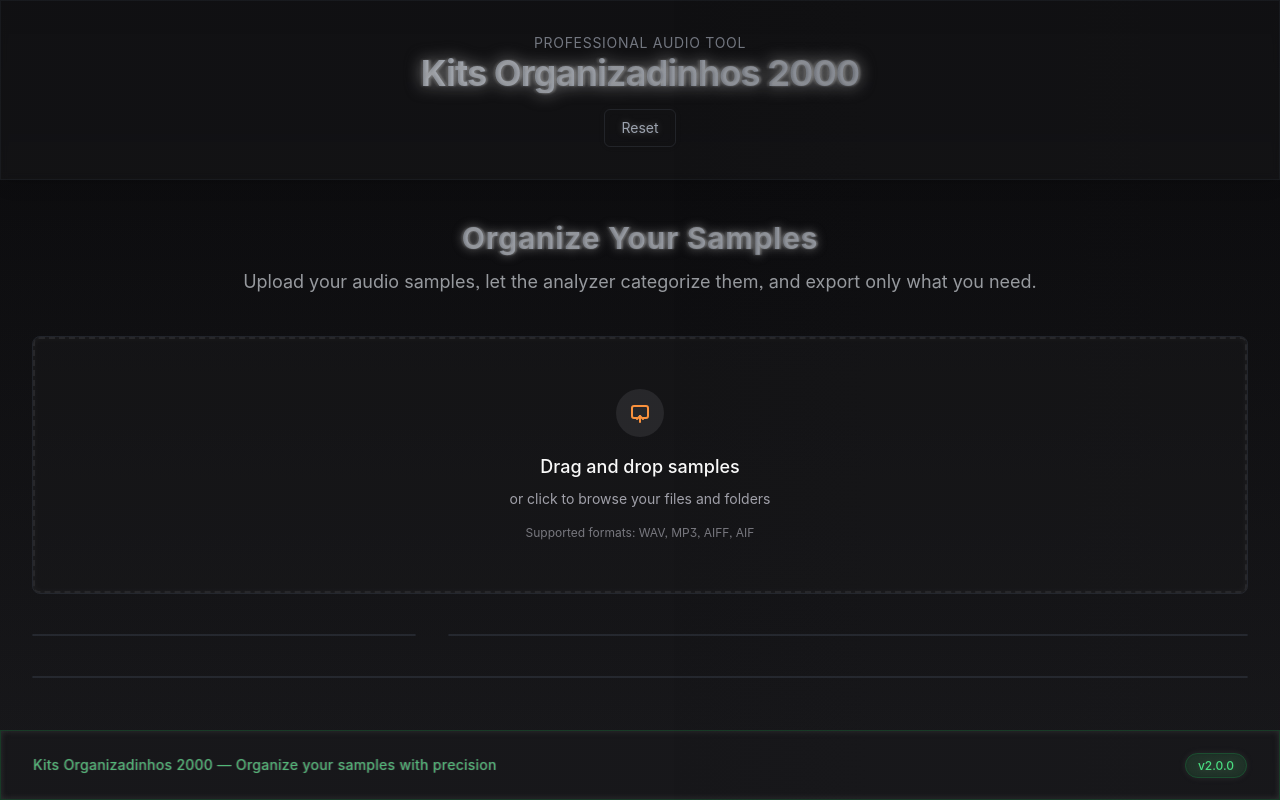
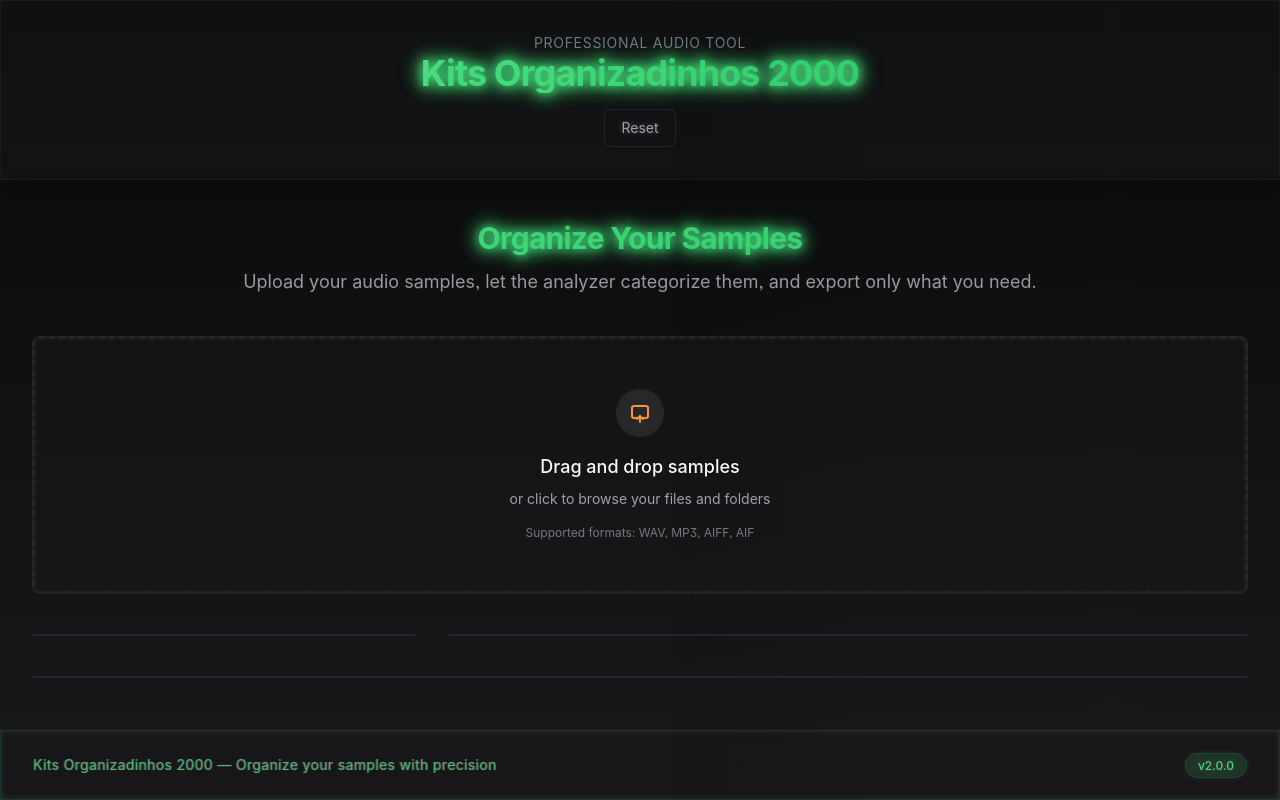
Before and after one commit to guatemalabro/kits_organizadinhos_2000, a React (Vite) app: page / in a window 1280 px wide. Built offline with nearby package versions, Linux system fonts and the light colour scheme.

Commit message:
Style header titles
Update header titles to use a neon green color scheme while maintaining the overall gray aesthetic.

```diff
--- a/src/components/Header.tsx
+++ b/src/components/Header.tsx
@@ -12,7 +12,7 @@ const Header: React.FC = () => {
           <div className="text-sm uppercase tracking-wider text-gray-400/70">
             Professional Audio Tool
           </div>
-          <h1 className="text-4xl font-bold tracking-tight text-transparent bg-clip-text bg-gradient-to-r from-gray-400 to-gray-500 drop-shadow-[0_0_8px_rgba(160,160,160,0.7)] vhs-text">
+          <h1 className="text-4xl font-bold tracking-tight text-transparent bg-clip-text bg-gradient-to-r from-green-400 to-green-500 drop-shadow-[0_0_8px_rgba(74,222,128,0.8)] matrix-glow">
             Kits Organizadinhos 2000
           </h1>
         </div>
--- a/src/index.css
+++ b/src/index.css
@@ -100,6 +100,26 @@
     }
   }
 
+  /* Matrix-style neon glow effect */
+  .matrix-glow {
+    animation: matrix-pulse 2s infinite alternate;
+    position: relative;
+  }
+
+  @keyframes matrix-pulse {
+    0% {
+      text-shadow:
+        0 0 5px rgba(74, 222, 128, 0.5),
+        0 0 10px rgba(74, 222, 128, 0.3);
+    }
+    100% {
+      text-shadow:
+        0 0 10px rgba(74, 222, 128, 0.8),
+        0 0 20px rgba(74, 222, 128, 0.5),
+        0 0 30px rgba(74, 222, 128, 0.3);
+    }
+  }
+
   /* Custom scrollbar */
   ::-webkit-scrollbar {
     width: 6px;
--- a/src/pages/Index.tsx
+++ b/src/pages/Index.tsx
@@ -16,7 +16,9 @@ const Index = () => {
 
         <main className="flex-grow container-content py-10">
           <div className="mb-10 text-center">
-            <h2 className="text-3xl font-bold mb-3 text-transparent bg-clip-text bg-gradient-to-r from-gray-400 to-gray-500 drop-shadow-[0_0_5px_rgba(160,160,160,0.6)] vhs-text">Organize Your Samples</h2>
+            <h2 className="text-3xl font-bold mb-3 text-transparent bg-clip-text bg-gradient-to-r from-green-400 to-green-500 drop-shadow-[0_0_8px_rgba(74,222,128,0.7)] matrix-glow">
+              Organize Your Samples
+            </h2>
             <p className="text-gray-300/70 text-lg">
               Upload your audio samples, let the analyzer categorize them, and export only what you need.
             </p>
```
